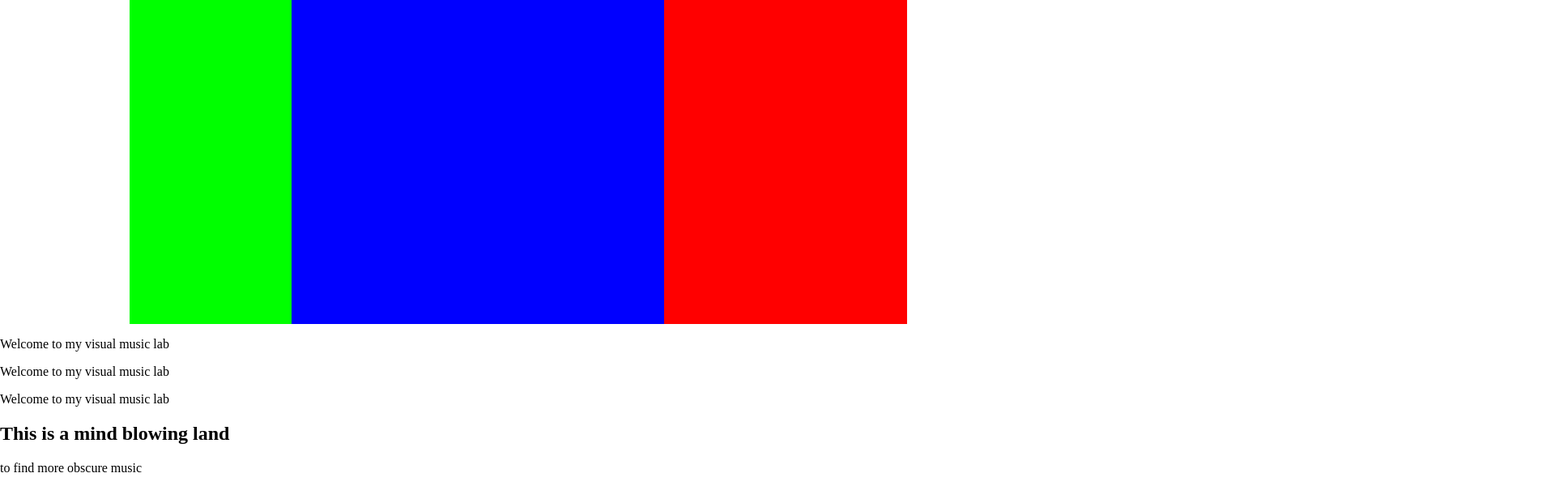
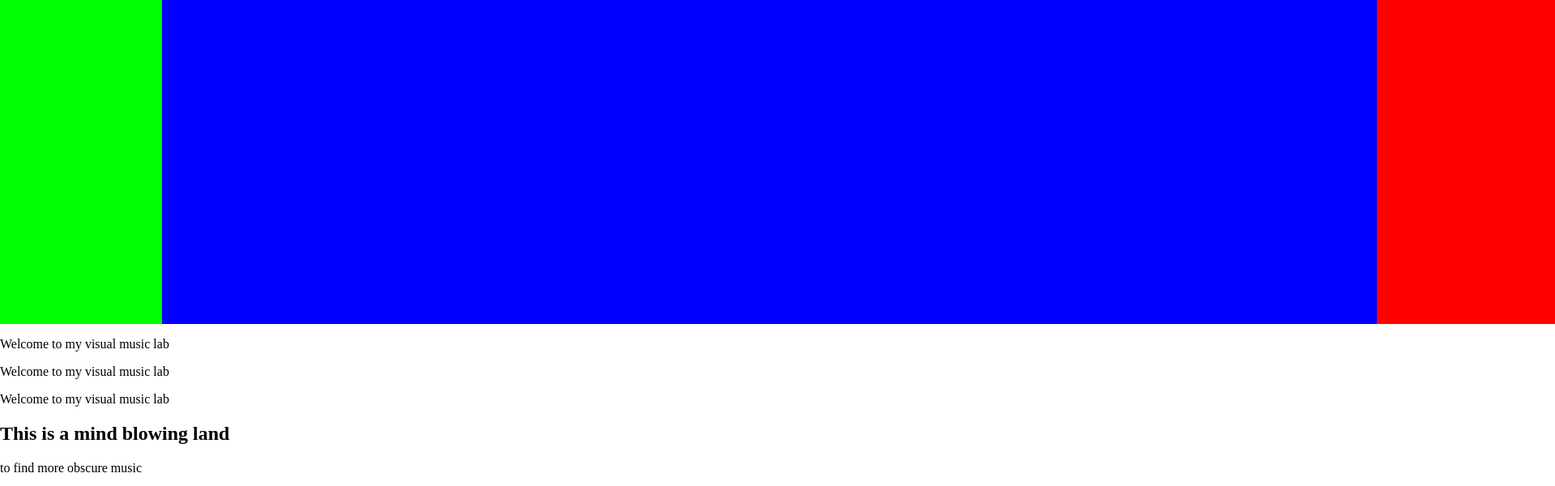
Before and after one commit to JianyangXue/GD2-003, a plain HTML site: page assignment2.html in a window 1280 px wide. Shown: the top 600 px of the page at 81% size, 1920 px wide, since content can reach past the window. Drawn offline with Linux system fonts and the light colour scheme; grey boxes are pictures that could not be loaded.

Commit message:
Update assignment2.html

```diff
--- a/assignment2.html
+++ b/assignment2.html
@@ -11,7 +11,7 @@
    margin:0;
 }
 .box{
-   width:960px;
+   width:2000px;
    margin:0 auto;
    position:relative;
 }
```
